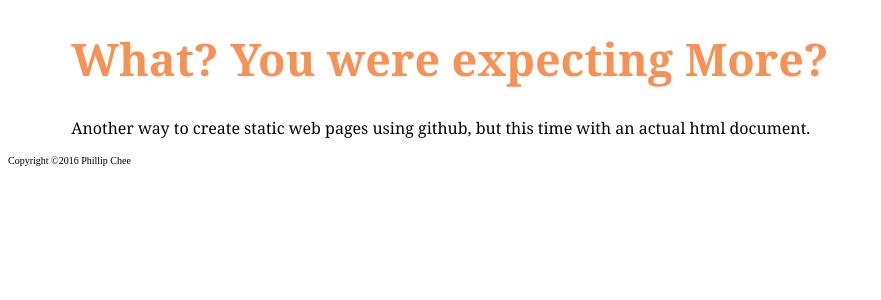
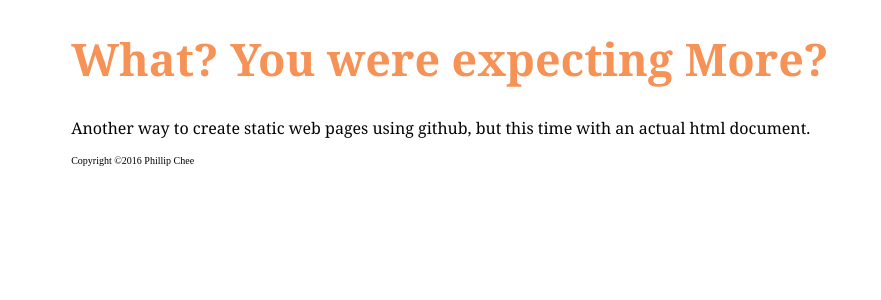
Before and after one commit to PhlegmingChee/PhlegmingChee.github.io, a Jekyll site: the page built from index.html, in a window 1280 px wide. Shown: the top 300 px of the page, without its empty margins (0-881 px from the left). Built offline with Jekyll 4.4.1, drawn with Linux system fonts in a browser that asks for light colours.

Commit message:
Update main.css

```diff
--- a/css/main.css
+++ b/css/main.css
@@ -12,6 +12,6 @@ body {
   line-height: 1.3;
   color: rgb(3,3,3);
 }
-.container {
+.container, footer {
   margin: 0 5%;
 }
```
